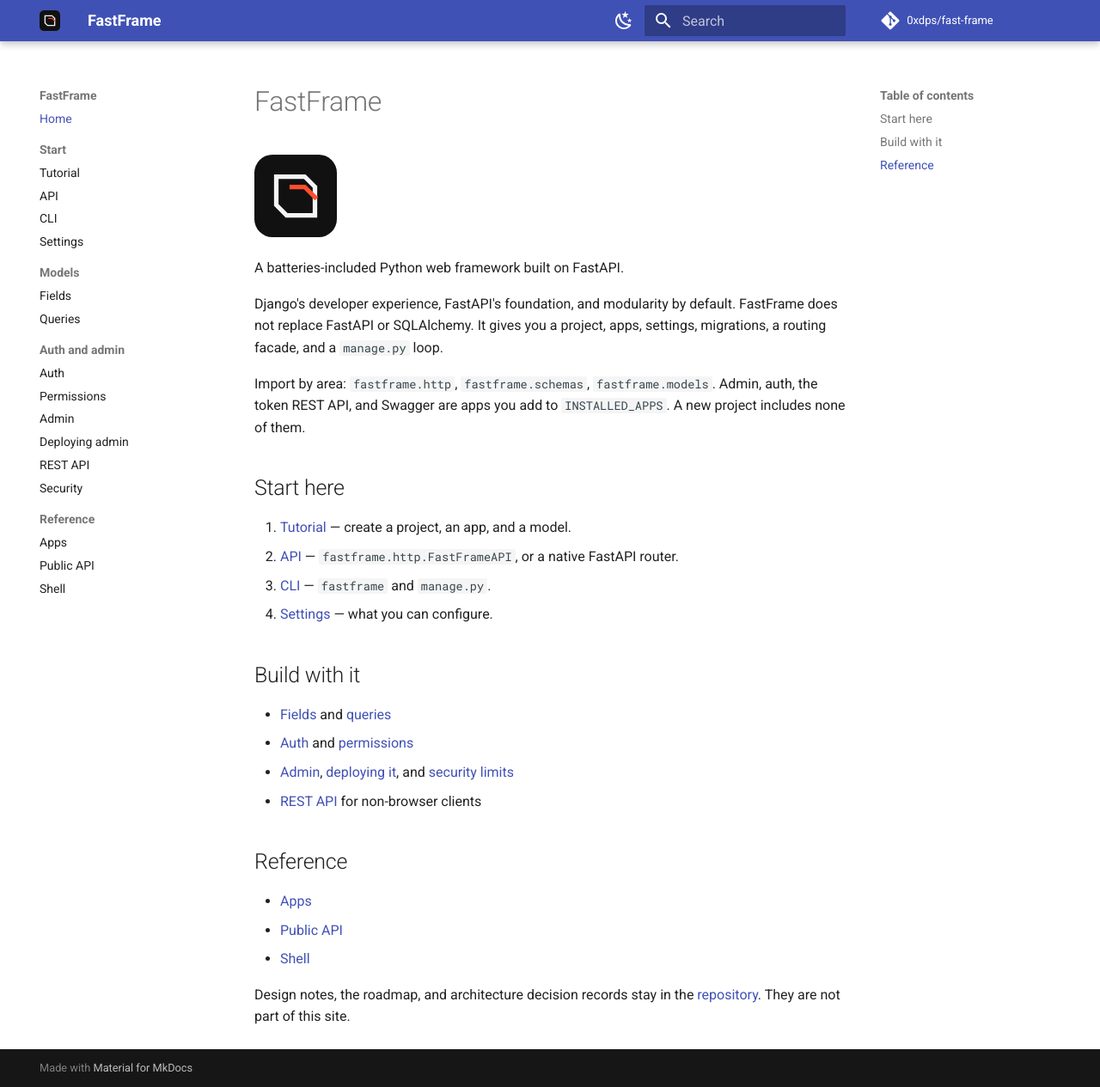
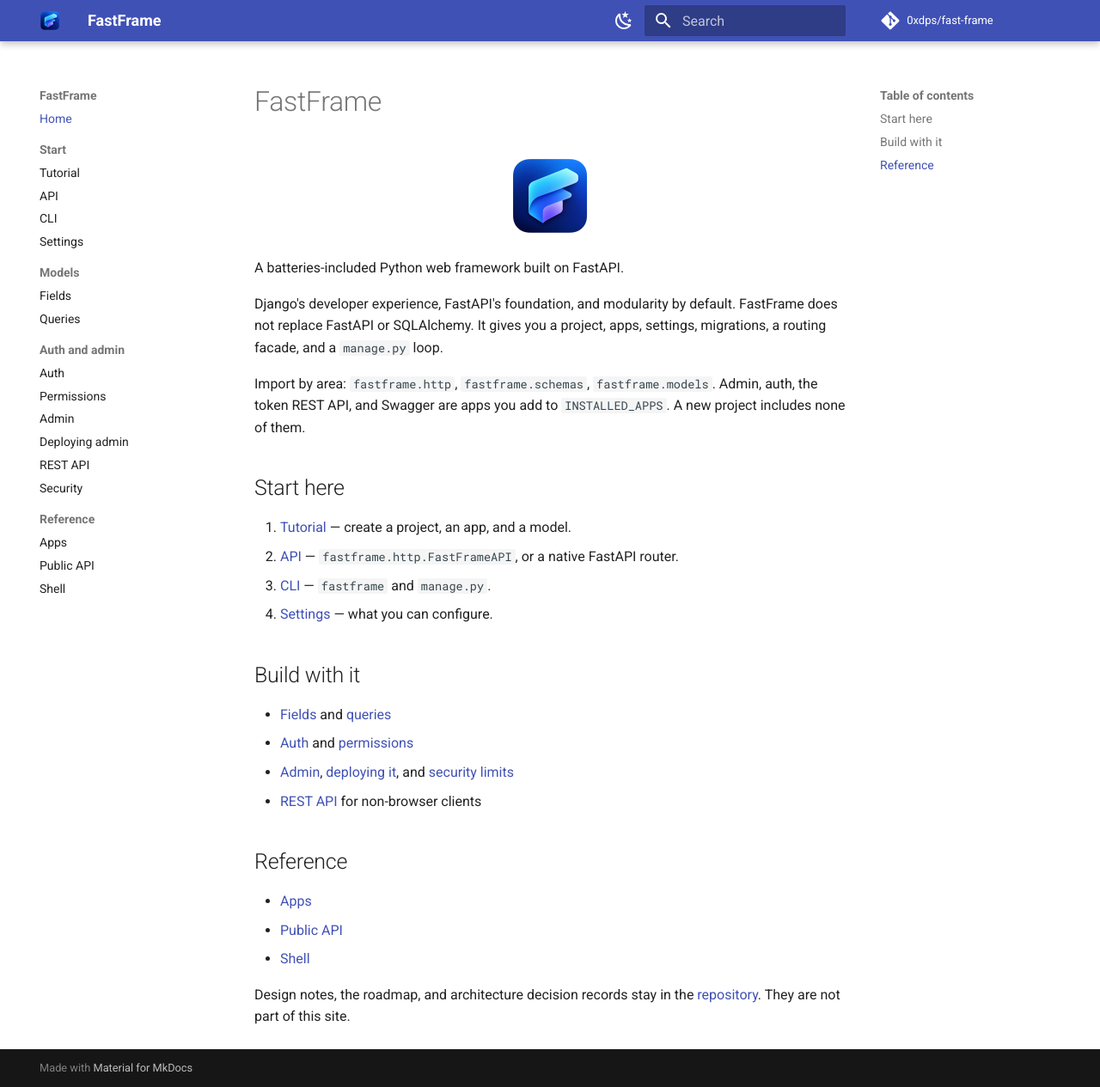
Before and after one commit to 0xdps/fast-frame, an MkDocs documentation site: the page built from docs/index.md, in a window 1280 px wide and 1265 px high. Shown: the whole window at 86% size. Built offline with MkDocs 1.6.1 and Material for MkDocs 9.7.7, drawn with Linux system fonts in a browser that asks for light colours; comment, search, counter and statistics services are not loaded.

Commit message:
feat: Update project assets to PNG format
Replaced SVG logos and icons with PNG versions.
Updated references in README.md, docs/README.md, docs/index.md, and mkdocs.yml.
Added new PNG assets and removed old SVG assets.

```diff
--- a/docs/index.md
+++ b/docs/index.md
@@ -1,6 +1,8 @@
 # FastFrame
 
-![FastFrame](assets/logo.svg){ width="96" }
+<p align="center">
+  <img src="assets/logo.png" alt="FastFrame" width="96" height="96">
+</p>
 
 A batteries-included Python web framework built on FastAPI.
 
--- a/mkdocs.yml
+++ b/mkdocs.yml
@@ -8,8 +8,8 @@
 
 theme:
   name: material
-  logo: assets/logo.svg
-  favicon: assets/logo.svg
+  logo: assets/logo.png
+  favicon: assets/favicon.png
   palette:
     - media: "(prefers-color-scheme: light)"
       scheme: default
```
Also changed, not shown: README.md (+2 -2 lines), docs/README.md (+3 -1 lines), docs/assets/favicon.png (added), docs/assets/logo.png (added), docs/assets/logo.svg (deleted), 4 other files.
